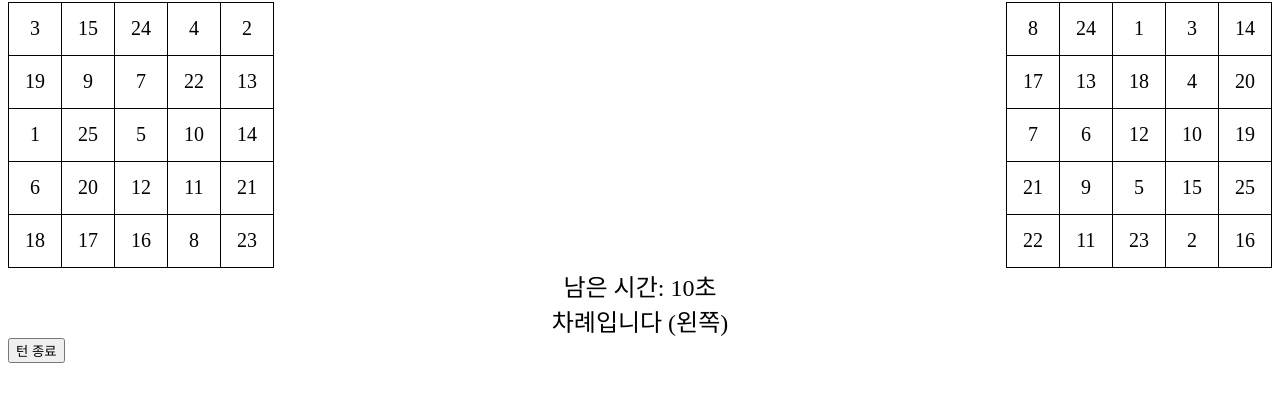
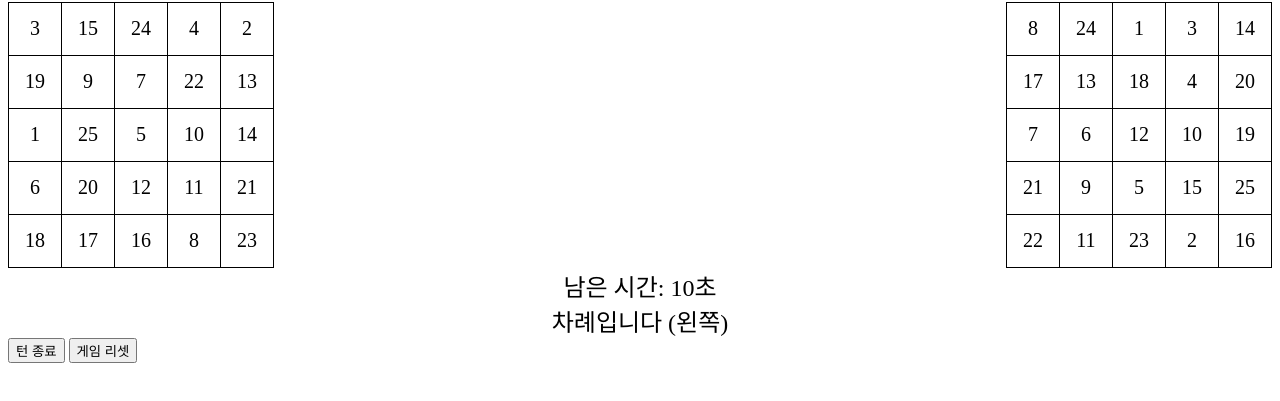
Before and after one commit to KDT-IaaS-Class-One-Group/bingmok, a website: page staticBingo/test.html in a window 1280 px wide. Shown: the part 87-488 px from the top of the page. Drawn offline with Linux system fonts and the light colour scheme.

Commit message:
끝나지 않는 게임 코드 수정

```diff
--- a/staticBingo/test.html
+++ b/staticBingo/test.html
@@ -49,6 +49,7 @@
     <div class="turn-message" id="turn-message"></div>
     <div class="winner-message" id="winner-message"></div>
     <button id="next-turn" onclick="nextTurn()">턴 종료</button>
+    <button id="reset-game" onclick="resetGame()">게임 리셋</button>
 
     <script>
         // 빙고 보드 생성
@@ -130,6 +131,24 @@
 
             // 여기에 이긴 경우 처리 로직을 추가해야 합니다.
         }
+
+        // 게임 리셋
+        function resetGame() {
+            document.querySelectorAll(".bingo-board td.checked").forEach((cell) => {
+                cell.classList.remove("checked");
+            });
+            document.getElementById("winner-message").textContent = "";
+            clearInterval(timerInterval);
+            timer = 15;
+            document.getElementById("timer").textContent = `남은 시간: ${timer}초`;
+            currentPlayer = "left";
+            document.getElementById("left-board").classList.add("active-board");
+            document.getElementById("turn-message").textContent = "차례입니다 (왼쪽)";
+            shuffleArray(leftNumbers);
+            shuffleArray(rightNumbers);
+            createBingoBoard("left-board", leftNumbers);
+            createBingoBoard("right-board", rightNumbers);
+        }
     </script>
 </body>
 </html>
```
